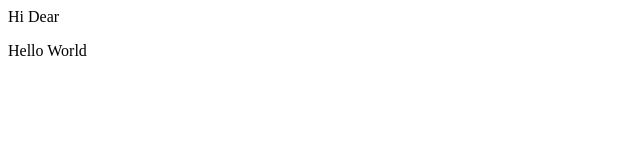
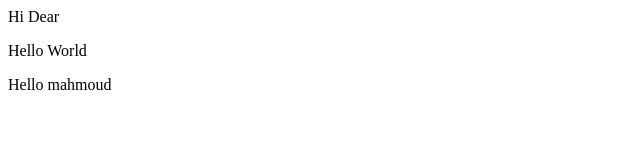
Before and after one commit to mahmoudahmed3000/Test, a plain HTML site: page index.html in a window 1280 px wide. Shown: the whole page, without its empty margins (0-640 px from the left). Drawn offline with Linux system fonts and the light colour scheme.

Commit message:
Update index.html

```diff
--- a/index.html
+++ b/index.html
@@ -8,5 +8,6 @@
 <body>
 	<h> Hi Dear </h>
 	<p>Hello World </p>
+	<p>Hello mahmoud</p>
 </body>
 </html>
```
